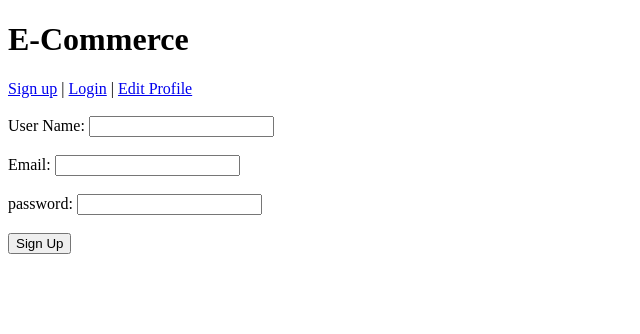
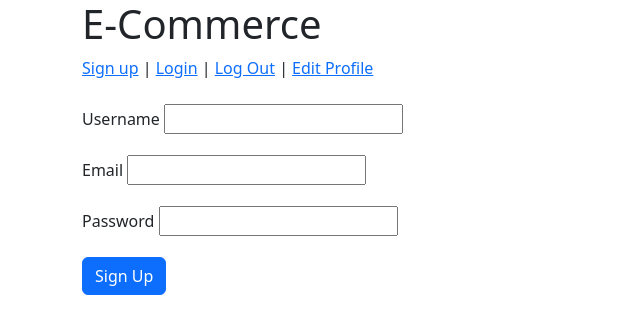
Before and after one commit to Binteimran853/Django-Task, a Django app: page /user/sign-up/ in a window 1280 px wide. Shown: the top 334 px of the page, without its empty margins (0-640 px from the left). Run offline with Django 5.2, Linux system fonts and the light colour scheme.

Commit message:
complete sign up,login,logout feature

```diff
--- a/accounts/admin.py
+++ b/accounts/admin.py
@@ -3,7 +3,7 @@
 
 
 class UserAdmin(admin.ModelAdmin):
-    list_display = ('user_name', 'email', 'password')
+    list_display = ('username', 'email')
 
 
 admin.site.register(models.User, UserAdmin)
--- a/accounts/forms.py
+++ b/accounts/forms.py
@@ -1,8 +1,33 @@
 from django import forms
 from .models import User
+from django.core.exceptions import ValidationError
 
 
 class UserForm(forms.ModelForm):
+    password = forms.CharField(widget=forms.PasswordInput)
+
     class Meta:
         model = User
-        fields = '__all__'
+        fields = ['username', 'email', 'password']
+
+
+    def clean(self):
+        cleaned_data = super().clean()
+        username = cleaned_data.get('username')
+        email = cleaned_data.get('email')
+        if (User.objects.filter(username=username).exists() or
+                User.objects.filter(email=email).exists()):
+            raise ValidationError("Email or username already registered")
+        return cleaned_data
+
+    def save(self, commit=True):
+        user = super(UserForm, self).save(commit=False)
+        user.set_password(self.cleaned_data['password'])
+        if commit:
+            user.save()
+        return user
+
+
+class LoginForm(forms.Form):
+    username = forms.CharField(max_length=50)
+    password = forms.CharField(widget=forms.PasswordInput)
--- a/accounts/models.py
+++ b/accounts/models.py
@@ -1,10 +1,7 @@
-from django.db import models
+from django.contrib.auth.models import AbstractUser
 
 
-class User(models.Model):
-    user_name = models.CharField(max_length=50)
-    email = models.CharField(max_length=50)
-    password = models.CharField(max_length=50)
+class User(AbstractUser):
 
     def __str__(self):
-        return f'{self.user_name} | {self.email}'
+        return f'{self.username} | {self.email} '
--- a/accounts/urls.py
+++ b/accounts/urls.py
@@ -2,9 +2,9 @@
 from . import views
 
 urlpatterns = [
-    path('', views.Home.as_view(), name='home'),
-    path('sign-up/', views.SignUp.as_view(), name='sign-up'),
-    path('login/', views.Login.as_view(), name='login'),
-    path('logout/', views.LogOut.as_view(), name='logout'),
+    path('home/', views.home, name='home'),
+    path('sign-up/', views.user_register, name='sign-up'),
+    path('login/', views.user_login, name='login'),
+    path('logout/', views.user_logout, name='logout'),
     path('edit-profile/', views.EditProfile.as_view(), name='edit-profile'),
 ]
--- a/accounts/views.py
+++ b/accounts/views.py
@@ -1,51 +1,65 @@
 from django.views import View
 from django.shortcuts import render, redirect
+from django.contrib.auth import authenticate, login, logout
+from .forms import UserForm, LoginForm
 from .models import User
 
 
-class Home(View):
-    def get(selfself, request):
-        return render(request, 'base.html')
+def home(request):
+    return render(request, 'base.html')
 
+def user_register(request):
+    if request.method == 'POST':
+        form = UserForm(request.POST)
 
-class SignUp(View):
-    def get(self, request):
-        return render(request, 'signup.html')
+        if form.is_valid():
+            form.save()
+            return redirect('login')
+        return render(request, 'signup.html', {'form': form})
 
-    def post(self, request):
-        username = request.POST.get('username')
-        password = request.POST.get('password')
-        email = request.POST.get('email')
+    else:
+        form = UserForm()
+        return render(request, 'signup.html', {'form': form})
 
-        user = User(
-            user_name=username,
-            email=email,
-            password=password
-        )
-        user.save()
+def user_login(request):
+    if request.method == 'POST':
+        form = LoginForm(request.POST)
 
-        return redirect('sign-up')
+        if form.is_valid():
+            username = form.cleaned_data.get('username')
+            password = form.cleaned_data.get('password')
+            user = authenticate(request, username=username, password=password)
+            if user is not None:
+                login(request, user)
+                return redirect('home')
+            else:
+                form = LoginForm()
+                error_message = 'user not registered, sign up first'
+                return render(request, 'login.html', {
+                            'error_message': error_message,
+                            'form': form
+                        })
+        return render(request, 'signup.html', {'form': form})
+    else:
+        form = LoginForm()
+        return render(request, 'login.html', {'form': form})
 
-
-class Login(View):
-    def get(self, request):
-        return render(request, 'login.html')
-
-    def post(self,request):
-        username = request.POST.get('username')
-        password = request.POST.get('password')
-        print(username, password)
-        user = User.objects.filter(user_name=username, password=password)
-        if user:
-            return redirect('edit-profile')
-        return redirect('login')
-
-
-class LogOut(View):
-    def get(self, request):
-        return redirect(request, 'sign-up/')
+def user_logout(request):
+    logout(request)
+    return redirect('login')
 
 
 class EditProfile(View):
     def get(self, request):
-        return render(request, 'edit_profile.html')
+        if request.method == 'GET':
+            user = User.objects.get(id=request.session['user_id'])
+            print(user)
+            return render(request, 'edit_profile.html', {
+                'user': user
+            })
+        else:
+            form = UserForm(request.POST, instance=request.user)
+            if form.is_valid():
+                form.save()
+                return redirect('home')
+            return render(request, 'edit_profile.html', {'form': form})
--- a/ecomerce/settings.py
+++ b/ecomerce/settings.py
@@ -38,6 +38,8 @@
     'django.contrib.staticfiles',
     'accounts',
 ]
+
+AUTH_USER_MODEL = 'accounts.User'
 
 MIDDLEWARE = [
     'django.middleware.security.SecurityMiddleware',
--- a/templates/base.html
+++ b/templates/base.html
@@ -2,13 +2,15 @@
 <html lang="en">
 <head>
     <meta charset="UTF-8">
+    <link href="https://cdn.jsdelivr.net/npm/bootstrap@5.3.2/dist/css/bootstrap.min.css" rel="stylesheet">
     <title>{% block title%} E-Commerce {% endblock %}</title>
 </head>
-<body>
+<body class="container">
 <h1>E-Commerce</h1>
 <nav>
     <a href="{% url 'sign-up' %}">Sign up</a> |
     <a href="{% url 'login' %}">Login</a> |
+    <a href="{% url 'logout' %}">Log Out</a> |
     <a href="{% url 'edit-profile' %}">Edit Profile</a>
 </nav>
 <br>
--- a/templates/signup.html
+++ b/templates/signup.html
@@ -7,19 +7,26 @@
 <form method="POST">
     {% csrf_token %}
 
-    <label for="username">User Name:</label>
-    <input id="username" type="text" name="username" required>
-    <br><br>
+    <div class="mb-3">
+        <label class="form-label">Username</label>
+        {{ form.username }}
+    </div>
 
-    <label for="email" >Email:</label>
-    <input id="email" type="email" name="email" required >
-    <br><br>
+    <div class="mb-3">
+        <label class="form-label">Email</label>
+        {{ form.email }}
+    </div>
 
-    <label for="password" >password:</label>
-    <input id="password" type="password" name="password" required >
-    <br><br>
-
-    <button type="submit"> Sign Up</button>
+    <div class="mb-3">
+        <label class="form-label">Password</label>
+        {{ form.password }}
+    </div>
+        {% if form.non_field_errors %}
+        {% for error in form.non_field_errors %}
+            <p class="text-danger">{{ error }}</p>
+        {% endfor %}
+        {% endif %}
+    <button type="submit" class="btn btn-primary"> Sign Up</button>
 
 </form>
 
```
Also changed, not shown: templates/edit_profile.html (+2 -11 lines), templates/login.html (+12 -8 lines).
